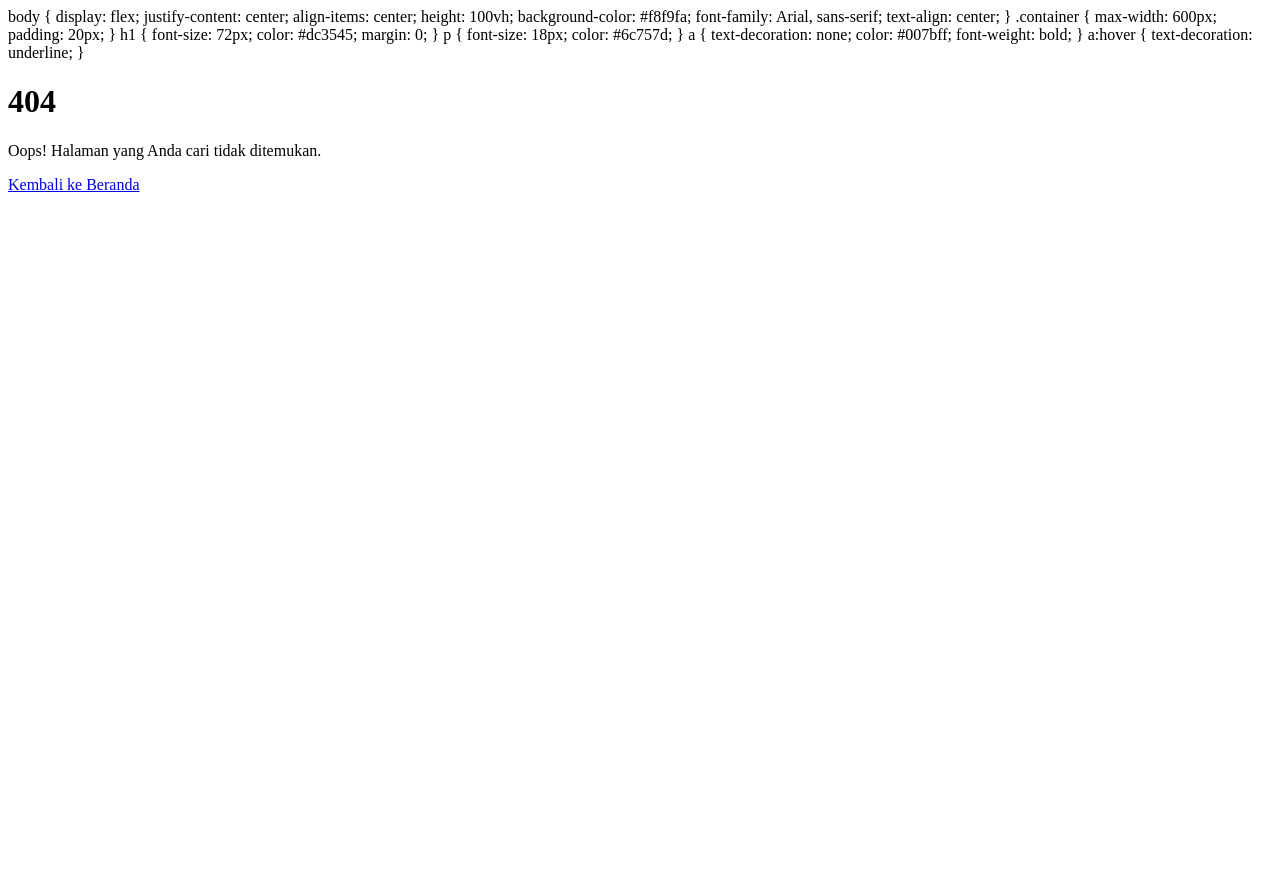
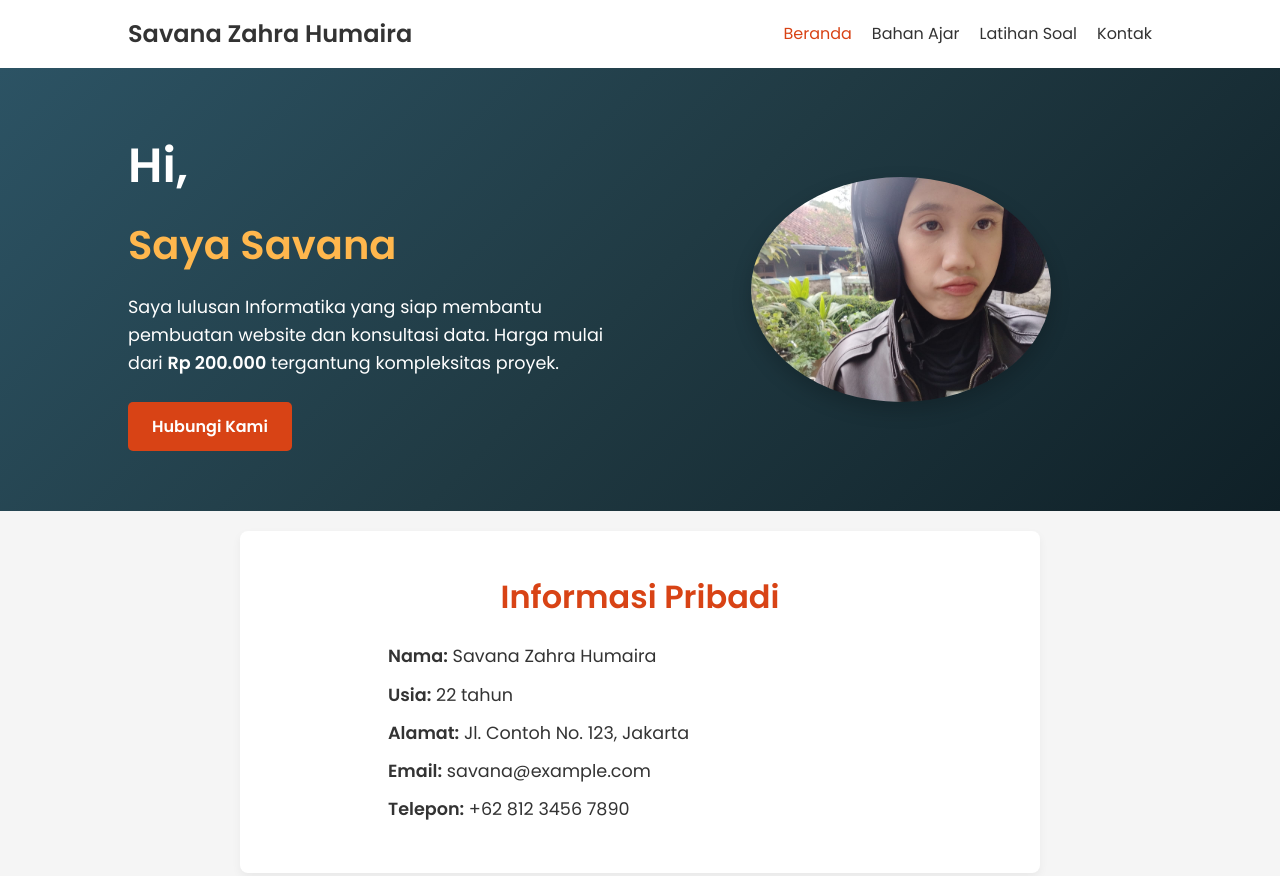
Before and after one commit to Team-Informatika/714230042, a plain HTML site: page index.html in a window 1280 px wide. Before the commit the page ends 800 px from the top, so only its background shows below. Drawn offline with Linux system fonts and the light colour scheme.

Commit message:
pembaruan index

```diff
--- a/index.html
+++ b/index.html
@@ -1,49 +1,61 @@
 <!DOCTYPE html>
-<html lang="en">
+<html lang="id">
 <head>
-    <meta charset="UTF-8">
-    <meta name="viewport" content="width=device-width, initial-scale=1.0">
-    <title>404 Not Found</title>
-    <link rel="icon" type="gambar/bulan.ico" href="bulan.ico">
-    <sty
-    <style>
-        body {
-            display: flex;
-            justify-content: center;
-            align-items: center;
-            height: 100vh;
-            background-color: #f8f9fa;
-            font-family: Arial, sans-serif;
-            text-align: center;
-        }
-        .container {
-            max-width: 600px;
-            padding: 20px;
-        }
-        h1 {
-            font-size: 72px;
-            color: #dc3545;
-            margin: 0;
-        }
-        p {
-            font-size: 18px;
-            color: #6c757d;
-        }
-        a {
-            text-decoration: none;
-            color: #007bff;
-            font-weight: bold;
-        }
-        a:hover {
-            text-decoration: underline;
-        }
-    </style>
+
+  <meta charset="UTF-8" />
+  <meta name="viewport" content="width=device-width, initial-scale=1.0">
+  <title>Portofolio - Savana</title>
+  <link rel="stylesheet" href="style.css">
+  <link rel="preconnect" href="https://fonts.googleapis.com">
+  <link rel="preconnect" href="https://fonts.gstatic.com" crossorigin>
+  <link href="https://fonts.googleapis.com/css2?family=Poppins:wght@300;400;600&display=swap" rel="stylesheet">
+  <link rel="icon" type="" href="gambar/bulan.ico">
+
 </head>
 <body>
-    <div class="container">
-        <h1>404</h1>
-        <p>Oops! Halaman yang Anda cari tidak ditemukan.</p>
-        <p><a href="/">Kembali ke Beranda</a></p>
+  <header>
+    <nav>
+      <div class="logo">Savana Zahra Humaira</div>
+      <ul>
+        <li><a href="#" class="active">Beranda</a></li>
+        <li><a href="#">Bahan Ajar</a></li>
+        <li><a href="#">Latihan Soal</a></li>
+        <li><a href="#">Kontak</a></li>
+      </ul>
+    </nav>
+
+    <section class="hero">
+      <div class="hero-text">
+        <h1>Hi,</h1>
+        <h2>Saya Savana</h2>
+        <!-- Deskripsi Singkat -->
+        <p>
+          Saya lulusan Informatika yang siap membantu pembuatan website
+          dan konsultasi data. Harga mulai dari <strong>Rp 200.000</strong>
+          tergantung kompleksitas proyek.
+        </p>
+        <!-- Tombol -->
+        <a href="#" class="btn">Hubungi Kami</a>
+      </div>
+      <div class="hero-image">
+        <!-- Ganti "gambar/savana.jpg" dengan foto Anda -->
+        <img src="gambar/savana.jpg" alt="Foto Savana">
+      </div>
+    </section>
+  </header>
+
+  <!-- Informasi Pribadi -->
+  <section class="personal-info">
+    <div class="info-container">
+      <h2>Informasi Pribadi</h2>
+      <ul>
+        <li><strong>Nama:</strong> Savana Zahra Humaira</li>
+        <li><strong>Usia:</strong> 22 tahun</li>
+        <li><strong>Alamat:</strong> Jl. Contoh No. 123, Jakarta</li>
+        <li><strong>Email:</strong> savana@example.com</li>
+        <li><strong>Telepon:</strong> +62 812 3456 7890</li>
+      </ul>
     </div>
+  </section>
 </body>
 </html>
```
